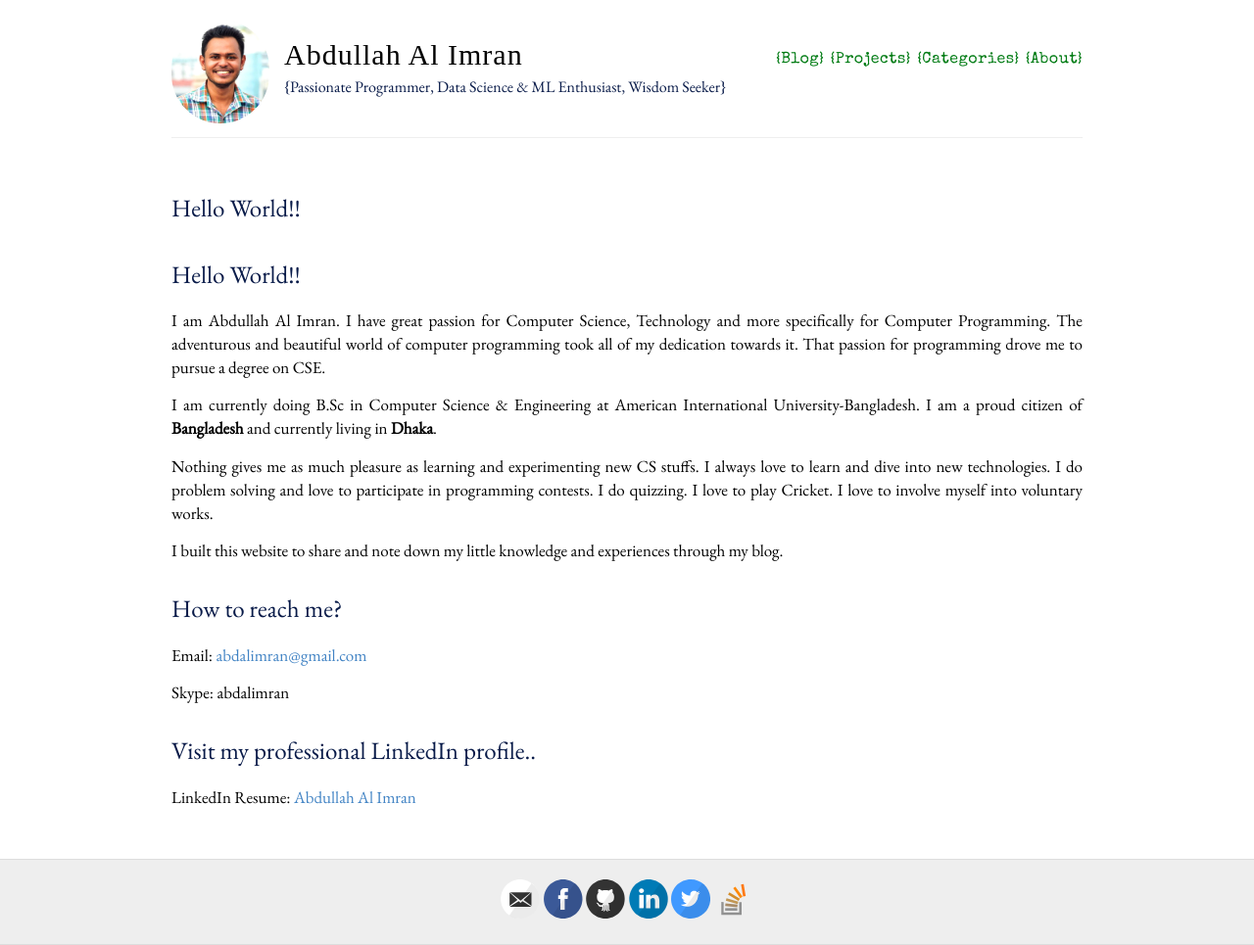
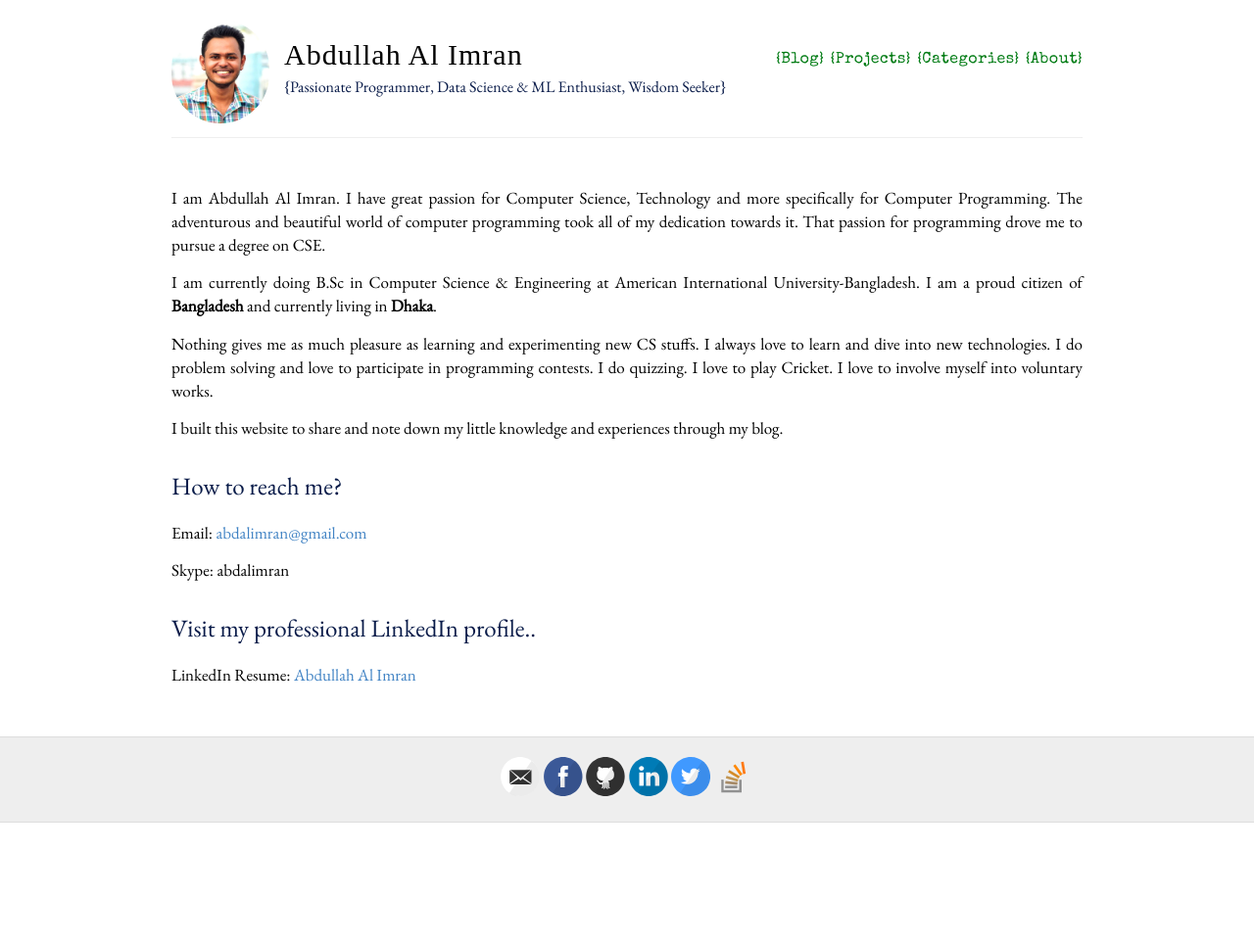
Before and after one commit to abdalimran/abdalimran.github.io, a Jekyll site: the page built from about.md, in a window 1280 px wide. Shown: the whole page at 98% size. Built offline with Jekyll 4.4.1, drawn with Linux system fonts in a browser that asks for light colours; some web fonts are replaced; our own code applies the rules of GitHub Pages for plain Markdown files; after the commit the page ends 900 px from its top, so only the background shows below that.

Commit message:
Update about.md

```diff
--- a/about.md
+++ b/about.md
@@ -2,7 +2,6 @@
 layout: page
 permalink: /about/
 ---
-# Hello World!!
 I am Abdullah Al Imran. I have great passion for Computer Science, Technology and more specifically for Computer Programming. The adventurous and beautiful world of computer programming took all of my dedication towards it. That passion for programming drove me to pursue a degree on CSE.
 
 I am currently doing B.Sc in Computer Science & Engineering at American International University-Bangladesh. I am a proud citizen of **Bangladesh** and currently living in **Dhaka**.
```
